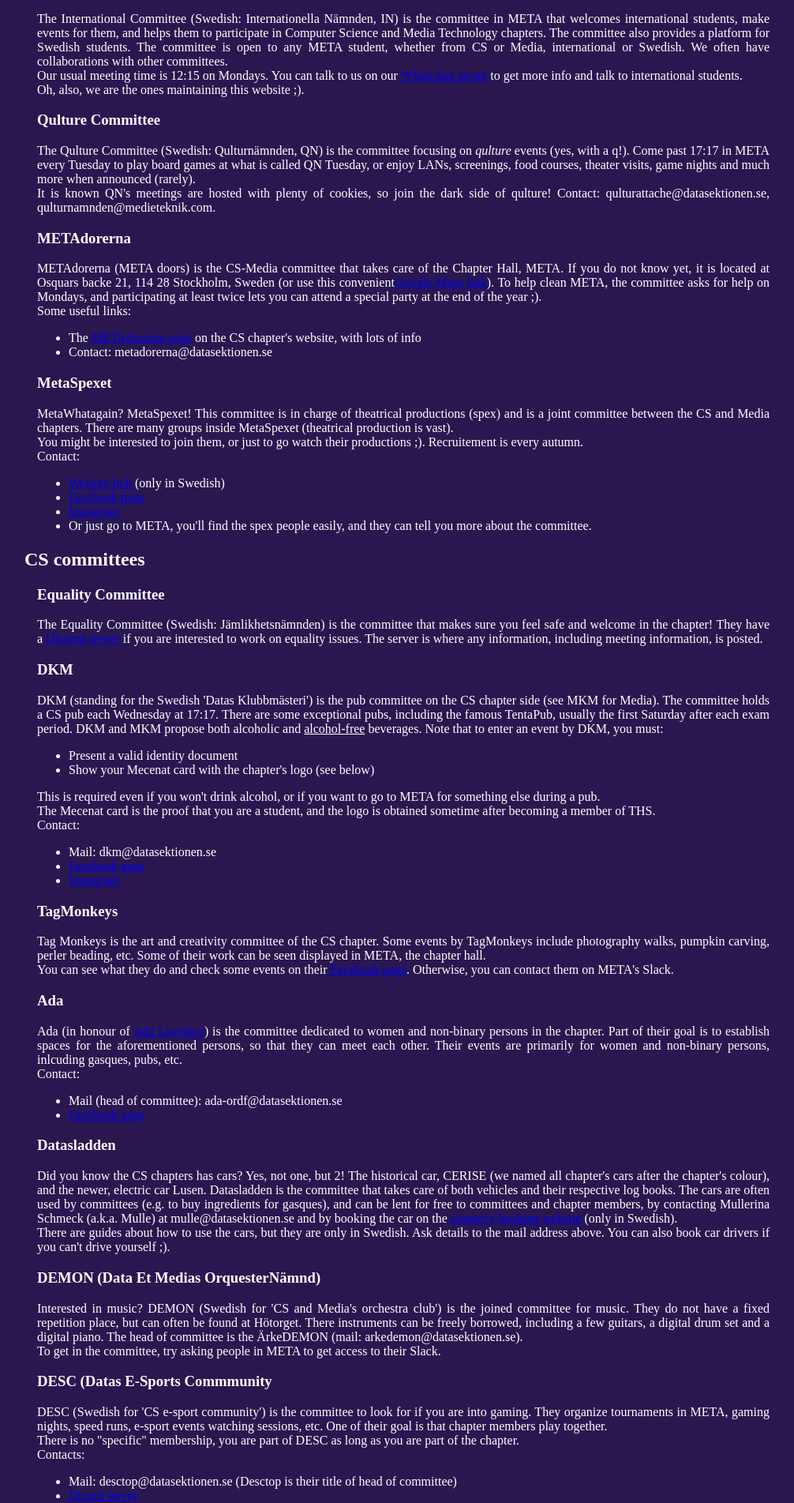
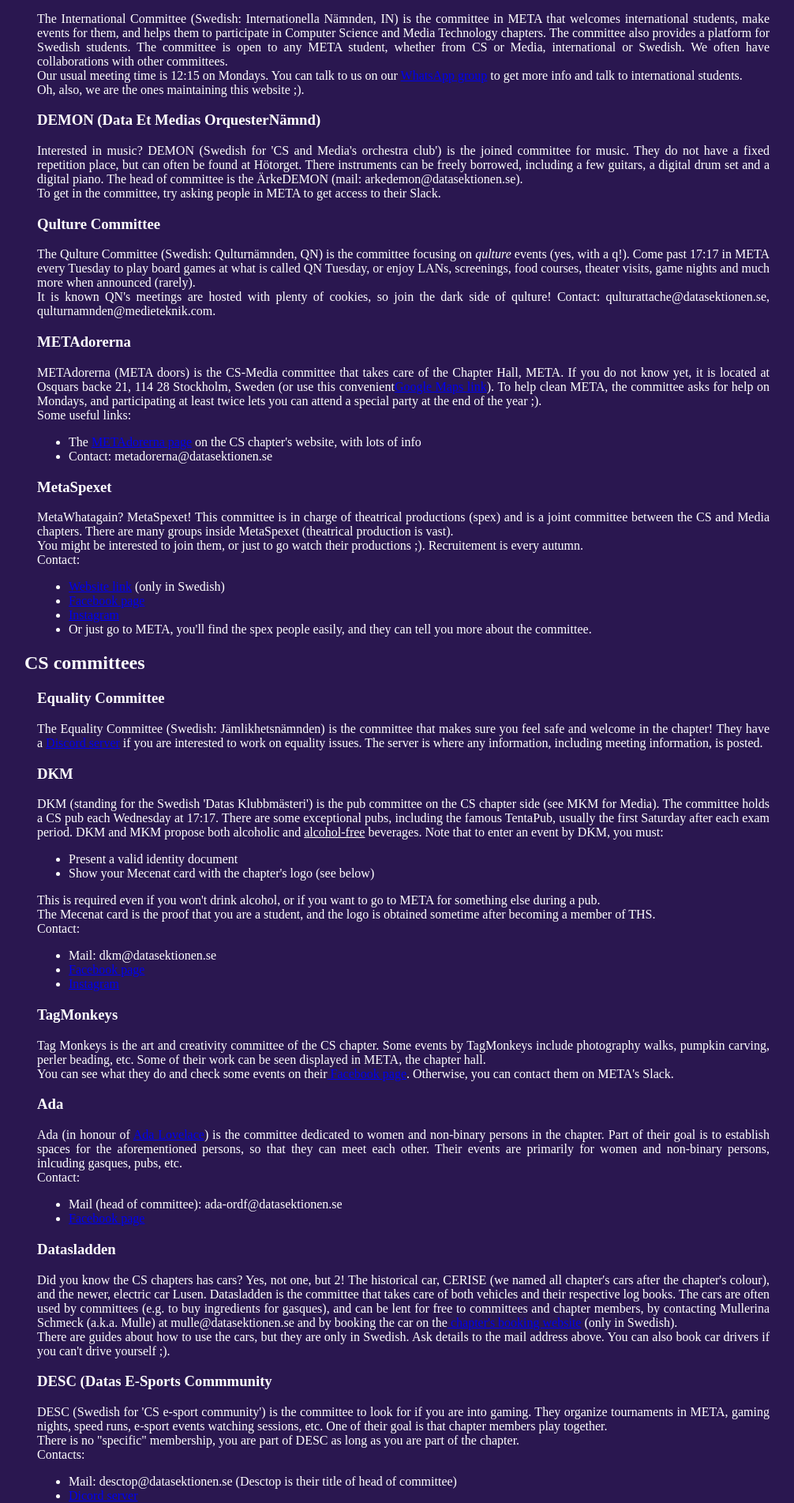
Before and after one commit to datasektionen/metastudent, a React (Create React App) app: page /student-life in a window 1280 px wide. Shown: the part 237-2140 px from the top of the page at 79% size, without its empty margins (129-1135 px from the left). Built offline with nearby package versions, Linux system fonts and the light colour scheme.

Commit message:
fix: corrects DEMON's place as shared committee

```diff
--- a/src/pages/Committees.js
+++ b/src/pages/Committees.js
@@ -7,6 +7,9 @@
             <div className="committee-info">
                 <CommitteeName name="International Committee" />
                 <InternationalCommittee />
+
+                <CommitteeName name={"DEMON (Data Et Medias OrquesterNämnd)"}/>
+                <DEMON/>
 
                 <CommitteeName name="Qulture Committee"/>
                 <QultureCommittee/>
@@ -34,9 +37,6 @@
 
                 <CommitteeName name={"Datasladden"}/>
                 <Datasladden/>
-
-                <CommitteeName name={"DEMON (Data Et Medias OrquesterNämnd)"}/>
-                <DEMON/>
 
                 <CommitteeName name={"DESC (Datas E-Sports Commmunity"}/>
                 <DESC/>
```
